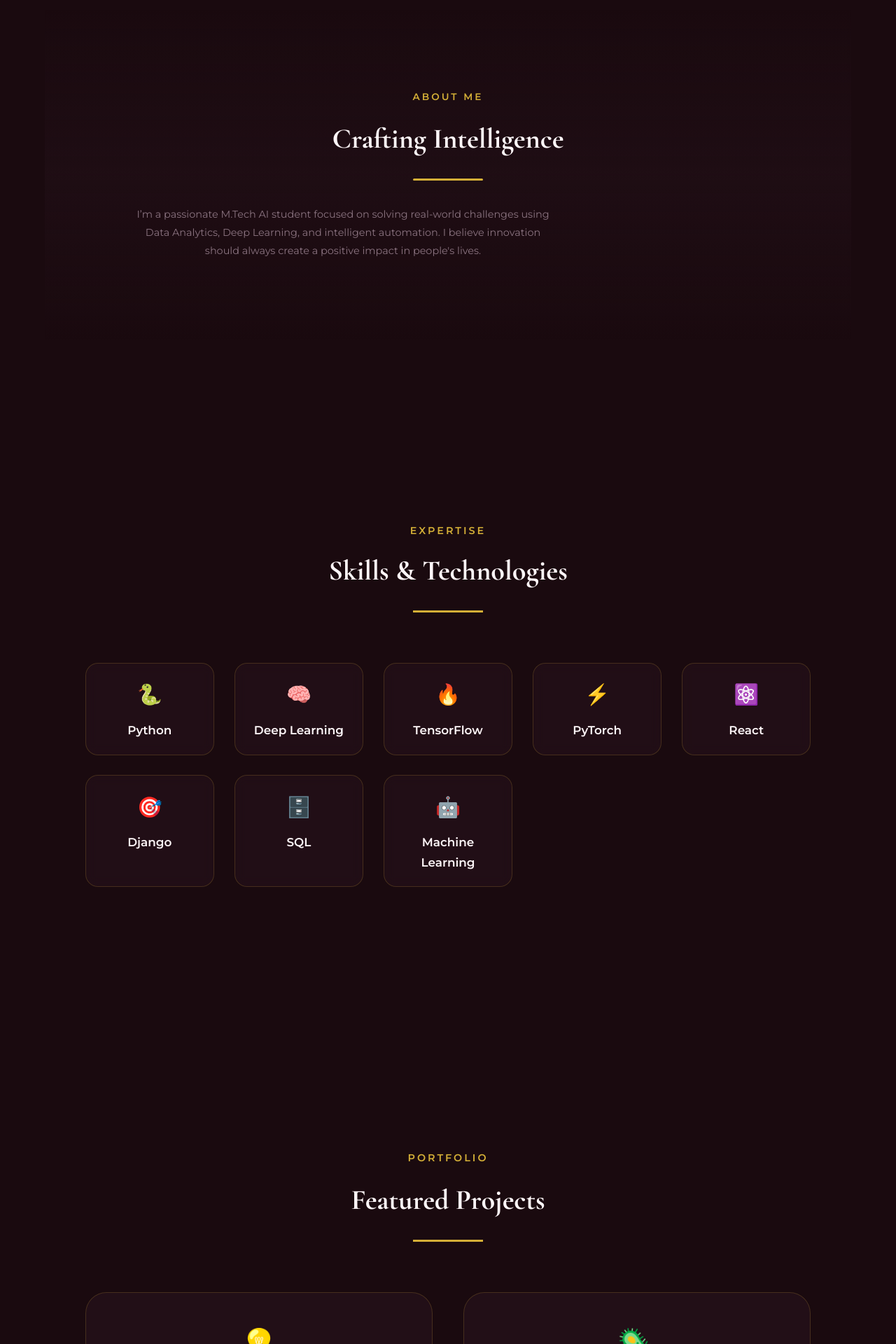
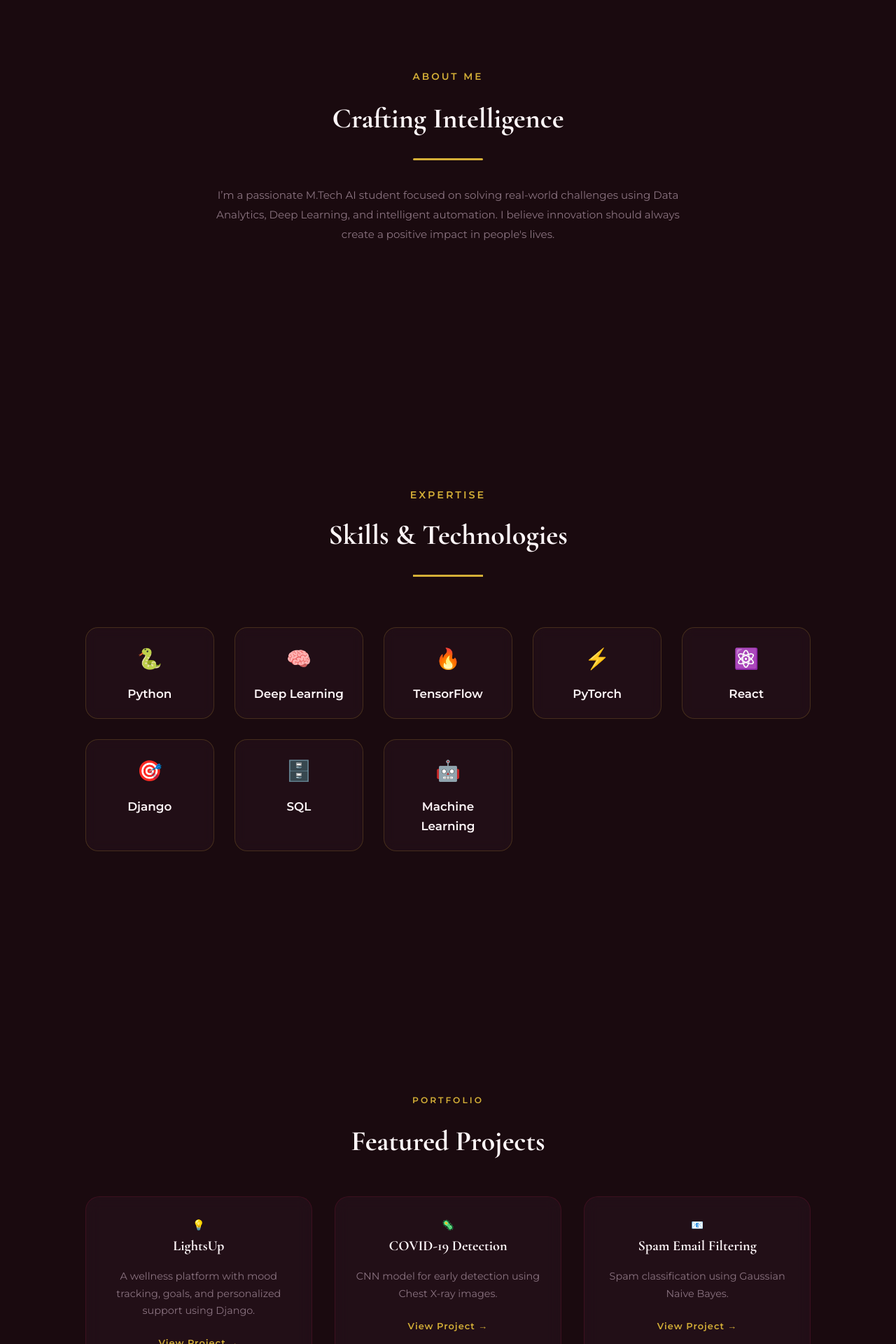
Before and after one commit to annapoorna-a-k/portfolio, a Next.js app: page / in a window 1280 px wide. Shown: the part 860-2780 px from the top of the page at 70% size. Built offline with nearby package versions, Linux system fonts and the light colour scheme.

Commit message:
About + Projects polish are complete

```diff
--- a/app/globals.css
+++ b/app/globals.css
@@ -248,3 +248,8 @@ h1 {
 h2 {
   font-size: 2.8rem !important;
 }
+
+/* Smooth scroll for navbar links */
+html {
+  scroll-behavior: smooth;
+}
--- a/components/About.module.css
+++ b/components/About.module.css
@@ -6,14 +6,31 @@
 
 /* SECTION WRAPPER */
 .about {
-  padding: 8rem 5%;
-  background: linear-gradient(
-    180deg,
-    transparent 0%,
-    rgba(42, 21, 32, 0.3) 50%,
-    transparent 100%
-  );
+  padding: 6rem 5%;
+  display: flex;
+  flex-direction: column;
+  justify-content: center;
+  align-items: center;
+  text-align: center;
 }
+
+/* CONTENT */
+.sectionHeader {
+  text-align: center;
+  max-width: 900px;
+  margin: 0 auto;
+  animation: fadeUp 1.2s ease-out;
+}
+
+.sectionDescription {
+  font-size: 1.05rem;
+  max-width: 700px;
+  text-align: center;
+  margin: 0 auto;
+  color: var(--text-muted);
+  line-height: 1.85;
+}
+
 
 /* TITLE + CONTENT */
 .sectionHeader {
@@ -47,12 +64,6 @@
   border-radius: 2px;
 }
 
-.sectionDescription {
-  font-size: 1rem;
-  max-width: 600px;
-  color: var(--text-muted);
-  line-height: 1.8;
-}
 
 /* ANIMATION */
 @keyframes fadeUp {
--- a/components/Navbar.module.css
+++ b/components/Navbar.module.css
@@ -80,3 +80,11 @@
 .navLinks a:hover::before {
   width: 100%;
 }
+
+.active {
+  color: var(--accent) !important;
+}
+
+.active::before {
+  width: 100% !important;
+}
--- a/components/Projects.module.css
+++ b/components/Projects.module.css
@@ -1,101 +1,77 @@
-:root {
-  --accent: #d4af37;
-  --text-muted: #e8c5d3;
-  --card-bg: #2a1520;
-  --gradient: linear-gradient(135deg, #8b1538, #c2185b);
-}
-
-/* SECTION WRAPPER */
+/* PROJECT SECTION */
 .projects {
-  padding: 8rem 5%;
-}
-
-/* HEADER */
-.sectionHeader {
+  padding: 6rem 5%;
   text-align: center;
-  margin-bottom: 5rem;
 }
 
 .sectionTag {
+  font-size: 0.85rem;
+  letter-spacing: 3px;
+  font-weight: 600;
+  text-transform: uppercase;
   color: var(--accent);
-  text-transform: uppercase;
-  font-weight: 600;
-  letter-spacing: 3px;
   margin-bottom: 1rem;
 }
 
 .sectionTitle {
+  font-size: 3rem;
   font-family: var(--font-cormorant);
-  font-size: 3.5rem;
   font-weight: 700;
+  margin-bottom: 1rem;
+  color: var(--light);
 }
 
-.decorativeLine {
-  width: 100px;
-  height: 3px;
-  background: var(--accent);
-  margin: 1.5rem auto 0;
+.projectsGrid {
+  display: grid;
+  grid-template-columns: repeat(auto-fit, minmax(290px, 1fr));
+  gap: 2.2rem;
+  margin-top: 3rem;
 }
 
-/* PROJECT CARDS */
-.projectsGrid {
-  display: grid;
-  grid-template-columns: repeat(auto-fit, minmax(330px, 1fr));
-  gap: 3rem;
-  margin-top: 4rem;
-}
-
+/* CARD DESIGN */
 .projectCard {
-  background: rgba(42, 21, 32, 0.55);
+  background: rgba(42, 21, 32, 0.5);
   backdrop-filter: blur(10px);
-  border-radius: 30px;
-  padding: 2.5rem;
-  border: 1px solid rgba(212, 175, 55, 0.2);
-  text-align: center;
+  border-radius: 20px;
+  overflow: hidden;
+  padding: 2rem;
+  transition: all 0.35s ease;
+  border: 1px solid rgba(139, 21, 56, 0.25);
   cursor: pointer;
-  transition: all .4s ease;
   position: relative;
 }
 
 .projectCard:hover {
-  transform: translateY(-15px);
+  transform: translateY(-12px) scale(1.02);
   border-color: var(--accent);
-  box-shadow: 0 20px 60px rgba(212, 175, 55, 0.3);
+  box-shadow: 0 20px 45px rgba(139, 21, 56, 0.45);
 }
 
-.projectIcon {
-  font-size: 3.2rem;
+.projectCard h3 {
+  font-size: 1.4rem;
+  font-family: var(--font-cormorant);
+  font-weight: 700;
   margin-bottom: 1rem;
 }
 
-.projectTitle {
-  font-family: var(--font-cormorant);
-  font-size: 2rem;
-  margin-bottom: .7rem;
+.projectCard p {
+  font-size: 1rem;
+  color: var(--text-muted);
+  margin-bottom: 1.5rem;
+  line-height: 1.7;
 }
 
-.projectDesc {
-  color: var(--text-muted);
-  line-height: 1.8;
-  font-size: 1rem;
-  margin-bottom: 1.5rem;
-}
-
+/* Button Link */
 .projectLink {
   color: var(--accent);
+  text-decoration: none;
+  font-size: 0.9rem;
   font-weight: 600;
-  text-transform: uppercase;
-  text-decoration: none;
-  transition: all .3s ease;
+  letter-spacing: 1px;
+  transition: all 0.3s ease;
 }
 
 .projectLink:hover {
-  text-shadow: 0 0 15px var(--accent);
+  text-shadow: 0 0 10px var(--accent);
+  padding-left: 4px;
 }
-
-.projectContent h3 {
-  font-size: 1.4rem;
-}
-.projectContent p {
-  font-size: 1rem;
-}
```
